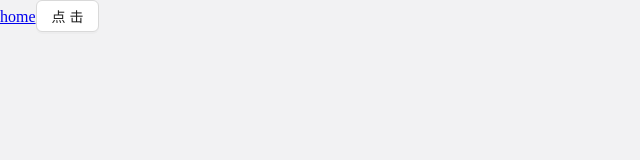
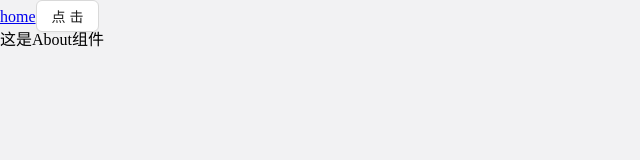
Before and after one commit to lhalou/ts-react-admin, a React (Vite) app: page /about in a window 1280 px wide. Before the commit this address had no page. Shown: the top 160 px of the page, without its empty margins (0-640 px from the left). Built offline with nearby package versions, Linux system fonts and the light colour scheme.

Commit message:
路由懒加载

```diff
--- a/src/router/index.tsx
+++ b/src/router/index.tsx
@@ -1,9 +1,11 @@
 //路由表路由写法
 import App from "@/App"
-import Home from "@/views/home"
-import About from "@/views/about"
+import React, { lazy } from "react"
+// import Home from "@/views/home"
+// import About from "@/views/about"
 import  { Navigate } from "react-router-dom";
-
+const Home = lazy(() => import("@/views/home"))
+const About = lazy(() => import("@/views/about"))
 const routes = [
     {
         path: "/",
@@ -11,11 +13,15 @@ const routes = [
     },
     {
         path: "/home",
-        element: <Home />
+        element: <React.Suspense fallback={<div>Loading...</div>}>
+            <Home />
+        </React.Suspense>
     },
     {
-        path: "/abput",
-        element: <About />
+        path: "/about",
+        element:  <React.Suspense fallback={<div>Loading...</div>}>
+            <About />
+        </React.Suspense>
     }
 ]
 
```
Also changed, not shown: 1 other file (tests, documents, lock files or other folders).
